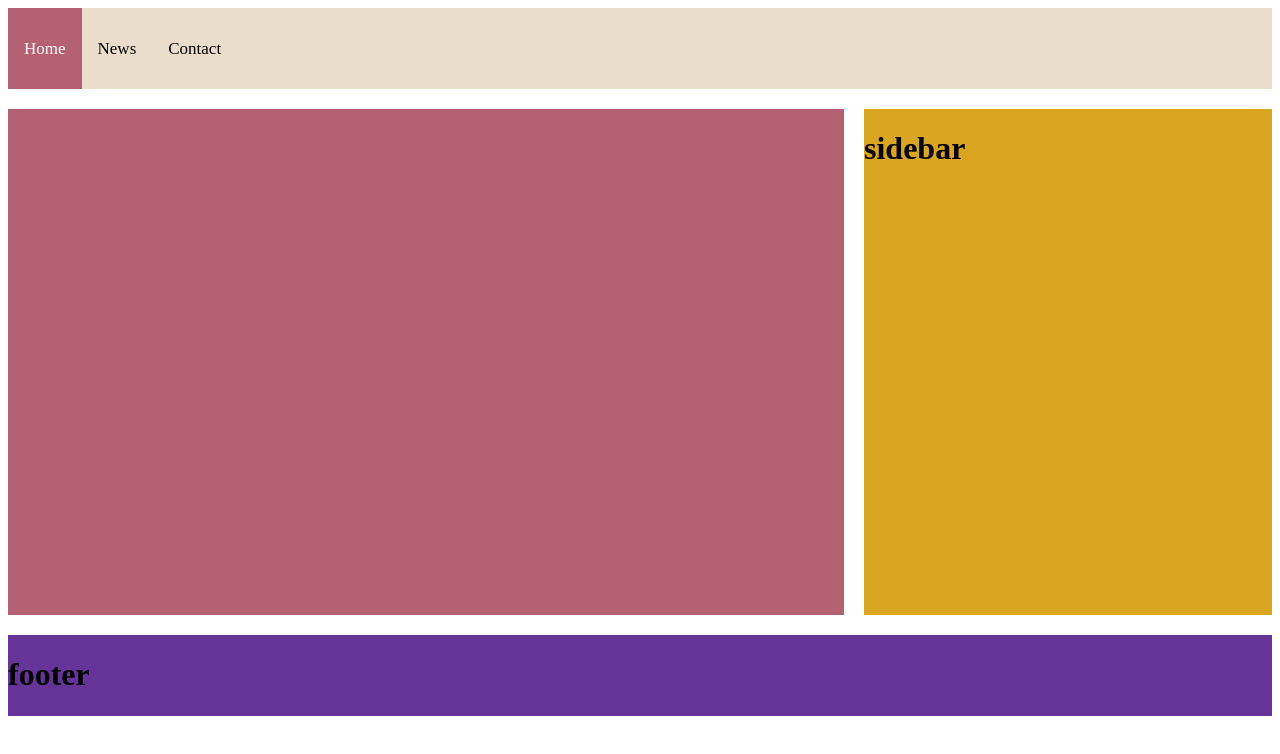
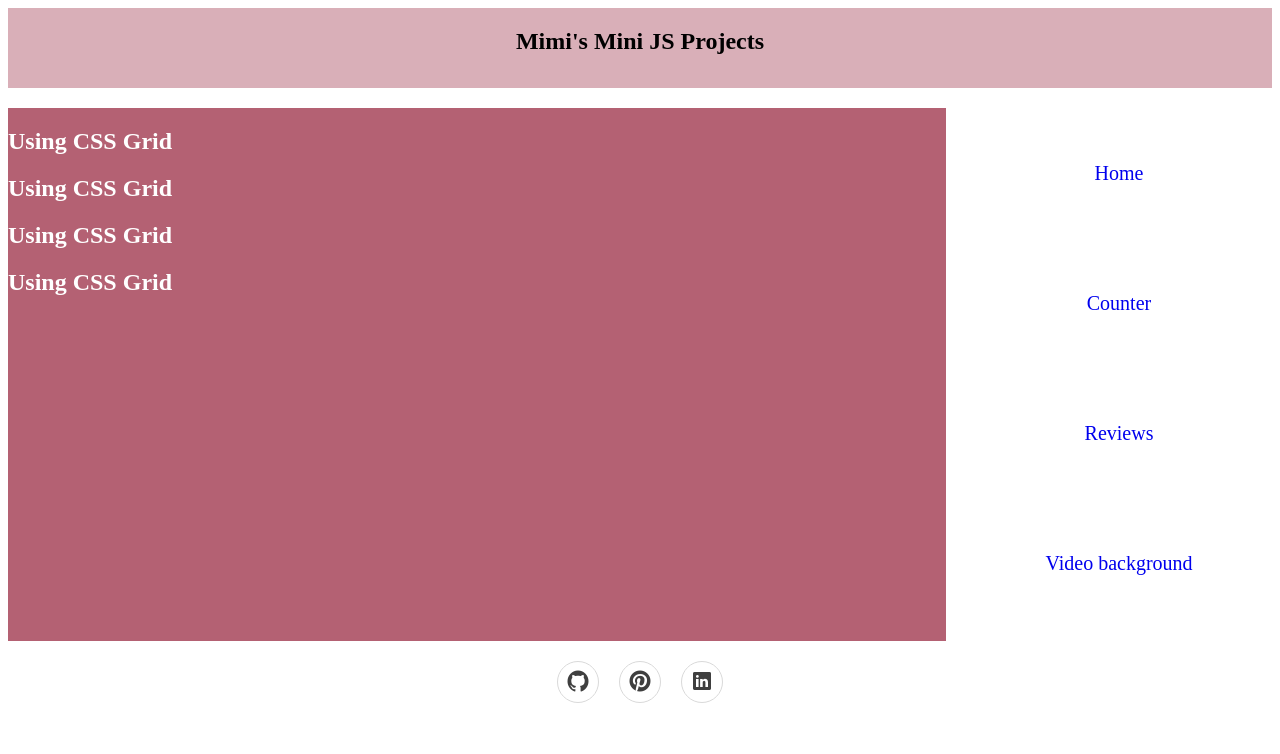
Before and after one commit to MariaHr8/js-beginner-projects, a plain HTML site: page countdown/index.html in a window 1280 px wide. Drawn offline with nearby package versions, Linux system fonts and the light colour scheme.

Commit message:
Updated Colors

```diff
--- a/countdown/index.html
+++ b/countdown/index.html
@@ -7,12 +7,13 @@
     <meta name="viewport" content="width=device-width, initial-scale=1.0">
     <title>Countdown</title>
     <link rel="stylesheet" href="style.css">
+    <link rel="stylesheet" href="https://cdnjs.cloudflare.com/ajax/libs/ionicons/2.0.1/css/ionicons.min.css">
 </head>
 
 <body>
     <div class="grid">
         <div class="header">
-            <div class="topnav" id="mytopnav">
+            <!--<div class="topnav" id="mytopnav">
                 <a class="active" href="home.html">Home</a>
                 <a href="news.html">News</a>
                 <a href="contact.html">Contact</a>
@@ -20,15 +21,32 @@
                     <i class="fa fa-bars"></i>
                 </a>
             </div>
+            -->
+            <h2>Mimi's Mini JS Projects</h2>
         </div>
         <div class="main">
-
+            <h2>Using CSS Grid</h2>
+            <h2>Using CSS Grid</h2>
+            <h2>Using CSS Grid</h2>
+            <h2>Using CSS Grid</h2>
         </div>
         <div class="sidebar">
-            <h1>sidebar</h1>
+            <a href="/countdown/index.html">Home</a>
+            <a href="/counter/index.html">Counter</a>
+            <a href="/reviews-page/index.html">Reviews</a>
+            <a href="/video-background/index.html">Video background</a>
         </div>
         <div class="footer">
-            <h1>footer</h1>
+            <div class="social">
+                <a href="https://github.com/MariaHr8">
+                    <i class="icon ion-social-github"></i></a>
+                <a href="https://www.pinterest.com/mimkabibka">
+                    <i class="icon ion-social-pinterest"></i></a>
+                <a href="https://www.linkedin.com/in/maria-hristova-baa523188/">
+                    <i class="icon ion-social-linkedin"></i>
+                </a>
+            </div>
+
         </div>
     </div>
     <script src="script.js"></script>
--- a/countdown/style.css
+++ b/countdown/style.css
@@ -1,7 +1,9 @@
 .grid {
     display: grid;
-    grid-template-columns: repeat(3, 1fr);
-    grid-auto-rows: 1fr 5fr 1fr;
+    height: 720px;
+    width: 100%;
+    grid-template-rows: 80px 1fr 20px;
+    grid-template-columns: 2fr 1fr 1fr;
     grid-gap: 20px;
     grid-template-areas: "header header header" "main main sidebar" "main main sidebar" "footer footer footer";
 }
@@ -14,7 +16,8 @@
 
 .header {
     grid-area: header;
-    background-color: rgb(235, 221, 204);
+    background-color: rgba(180, 97, 115, 0.5);
+    text-align: center;
 }
 
 .main {
@@ -25,12 +28,47 @@
 
 .sidebar {
     grid-area: sidebar;
-    background-color: goldenrod;
+    height: 100%;
+    text-align: center;
+}
+
+.sidebar a {
+    display: block;
+    text-decoration: none;
+    line-height: 130px;
+    font-size: 20px;
+}
+
+.sidebar a:hover {
+    background-color: rgba(180, 97, 115, 0.5);
+    color: white;
 }
 
 .footer {
     grid-area: footer;
-    background-color: rebeccapurple;
+}
+
+.social {
+    text-align: center;
+    padding-bottom: 25px;
+}
+
+.footer .social a {
+    font-size: 24px;
+    width: 40px;
+    height: 40px;
+    line-height: 40px;
+    display: inline-block;
+    text-align: center;
+    border-radius: 50%;
+    border: 1px solid #ccc;
+    margin: 0 8px;
+    color: inherit;
+    opacity: 0.75;
+}
+
+.footer .social a:hover {
+    opacity: 0.9;
 }
 
 .topnav {
```
